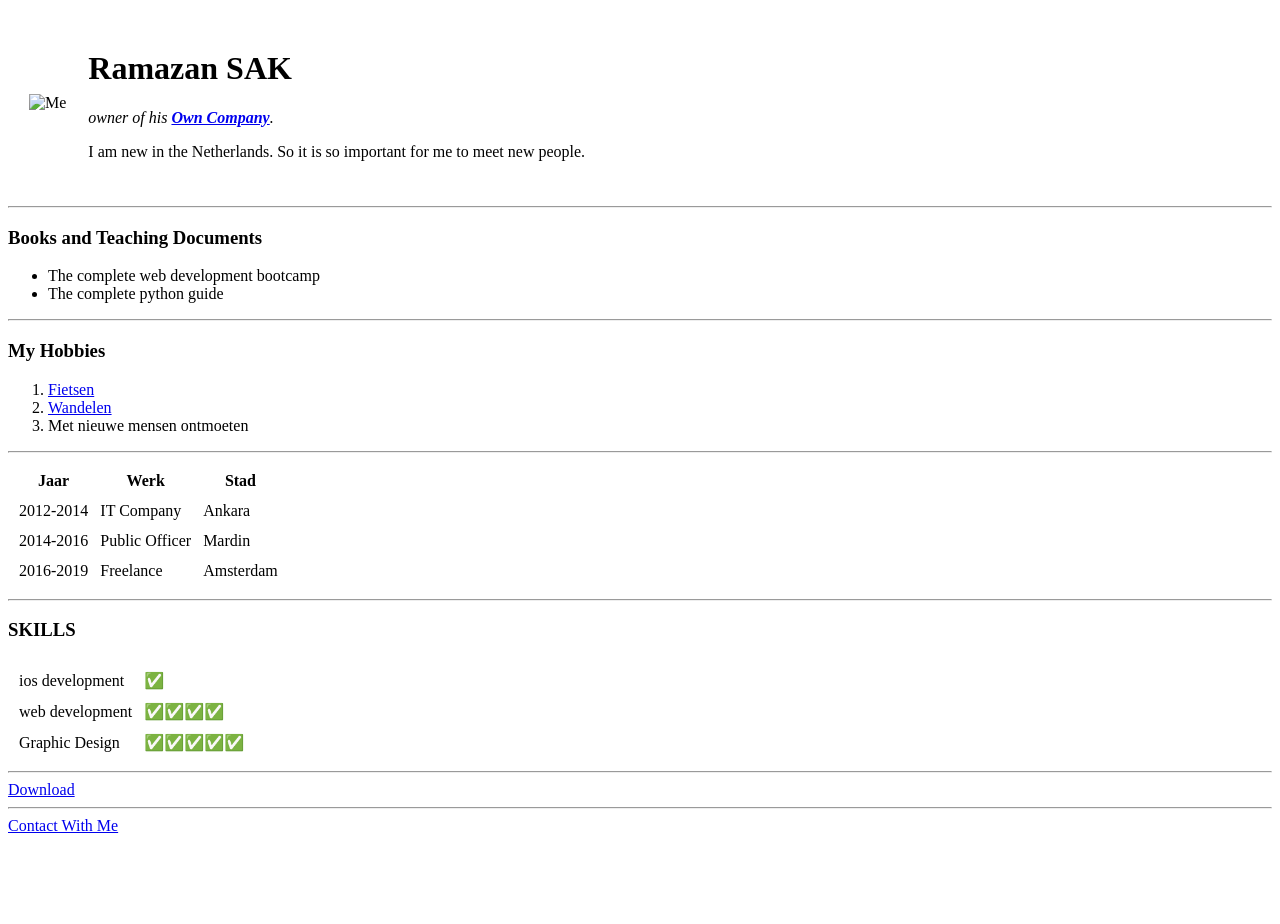
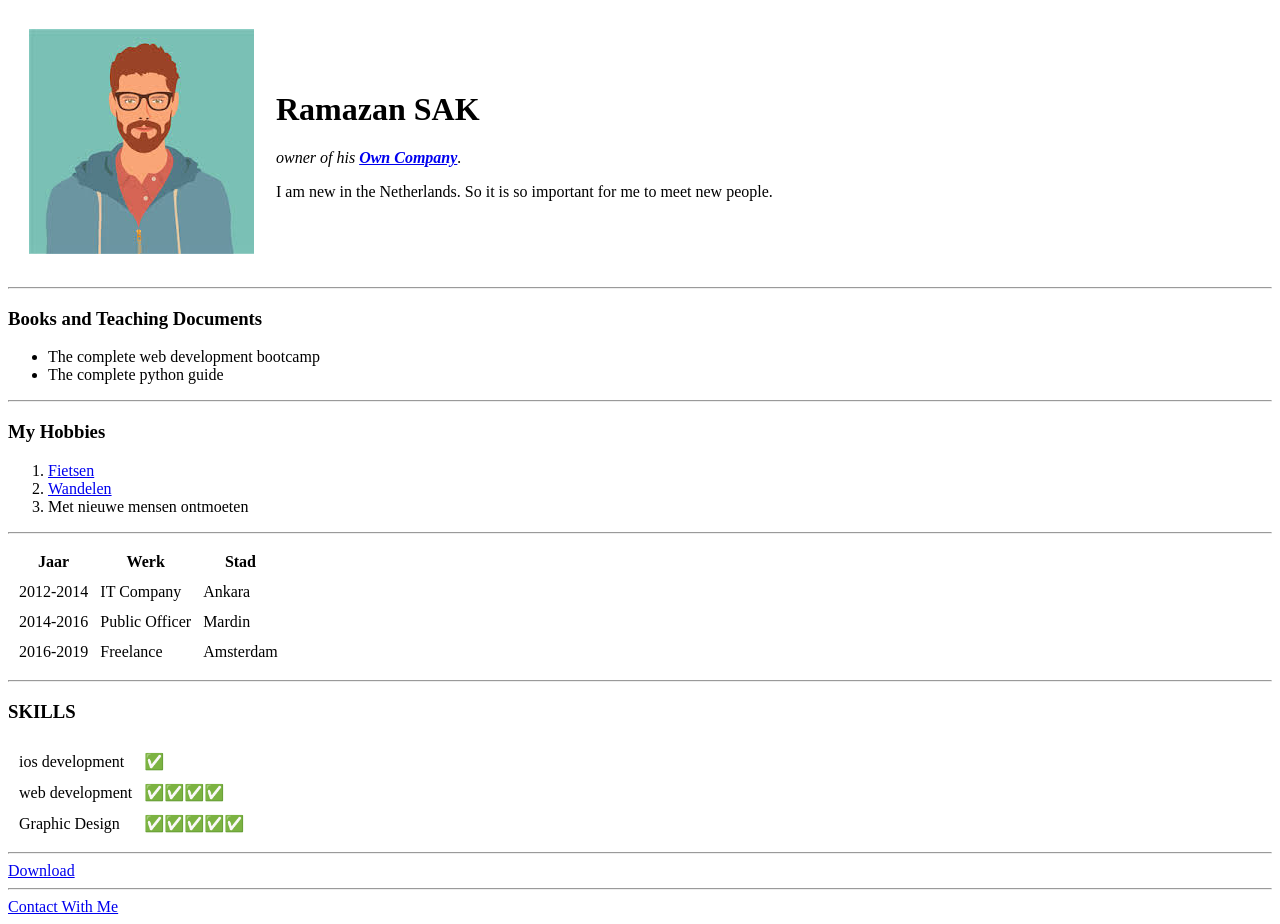
Before and after one commit to rsthecoder/CV, a plain HTML site: page index.html in a window 1280 px wide. Before the commit the page ends 843 px from the top, so only its background shows below. Drawn offline with Linux system fonts and the light colour scheme.

Commit message:
Update index.html

```diff
--- a/index.html
+++ b/index.html
@@ -9,7 +9,7 @@
 <body>
   <table cellspacing="20">
     <tr>
-      <td><img src="images/man.jpg" alt="Me"></td>
+      <td><img src="man.jpg" alt="Me"></td>
       <td>
         <h1>Ramazan SAK</h1>
         <p><em>owner of his <strong><a href="https://www.google.com/">Own Company</a></strong>.</em></p>
```
